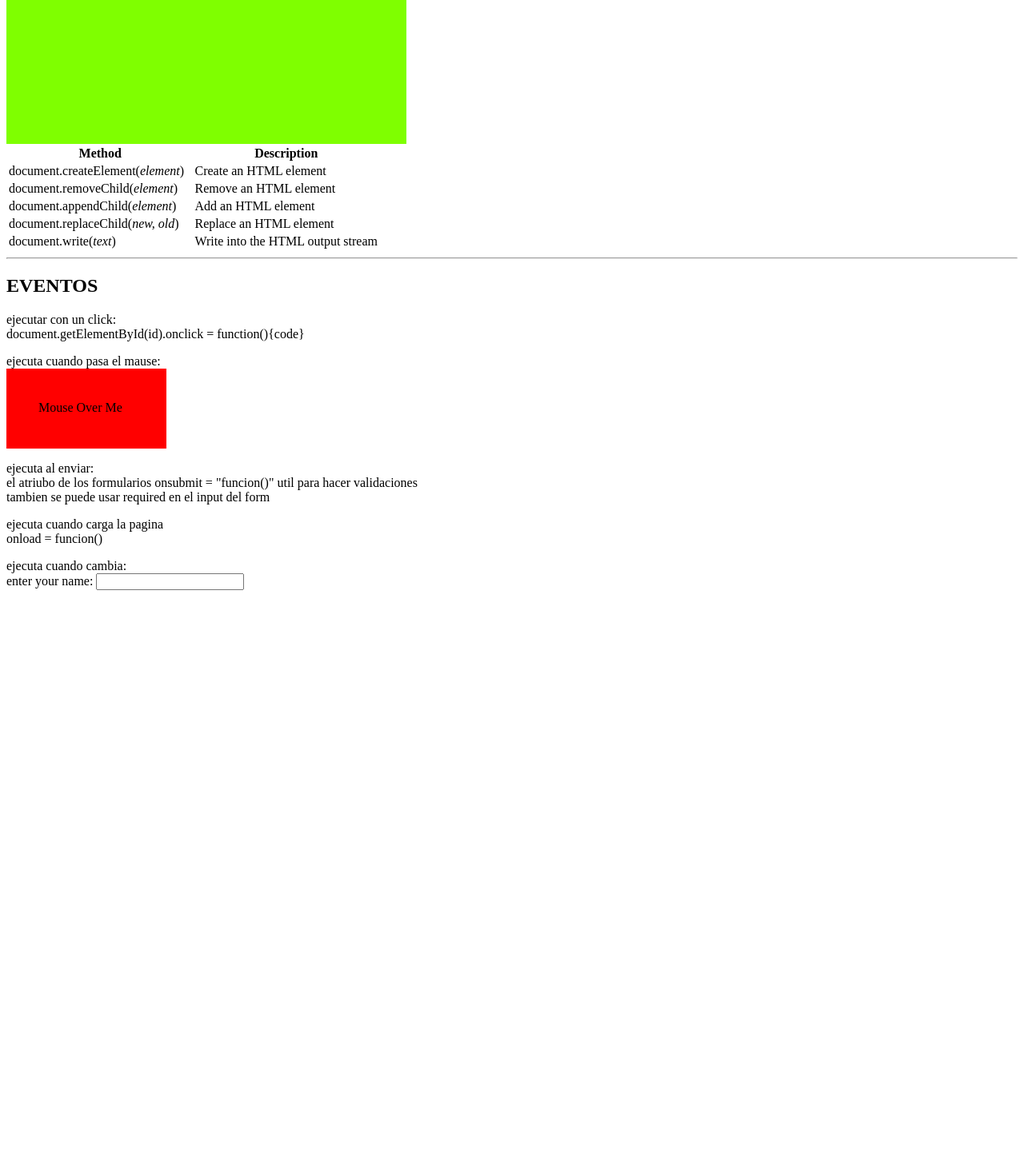
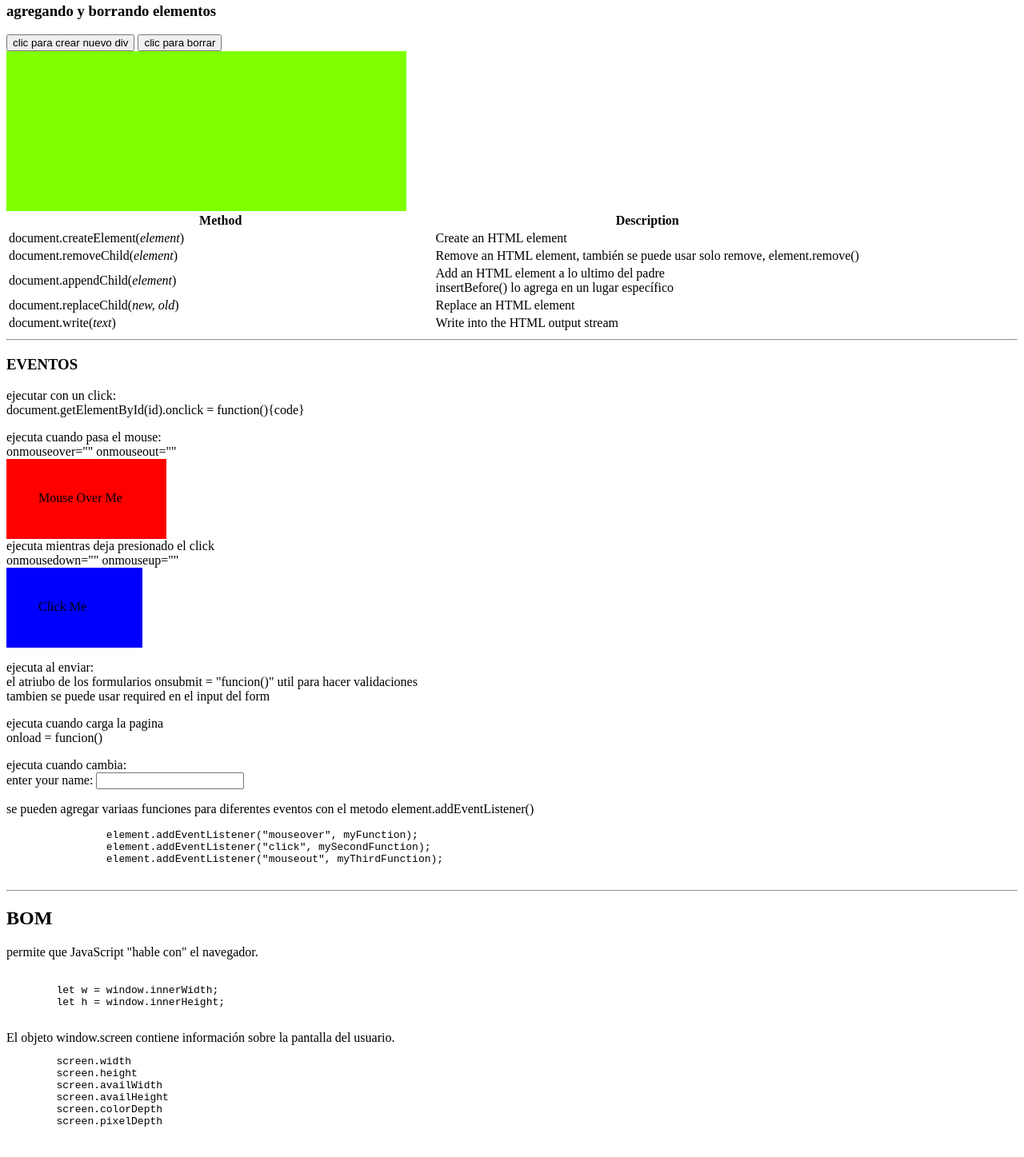
Before and after one commit to Edwar-Sanz/Notes_html_css, a plain HTML site: page JS/events_dom/index.html in a window 1280 px wide. Shown: the part 483-1930 px from the top of the page at 80% size. Before the commit the page ends 1545 px from the top, so only its background shows below. Drawn offline with Linux system fonts and the light colour scheme.

Commit message:
se agregan notas sobre el BOM

```diff
--- a/JS/events_dom/index.html
+++ b/JS/events_dom/index.html
@@ -7,15 +7,17 @@
     <title>Document</title>
 </head>
 <body>
-    <h2> buscando elementos </h2>
+    <h2> DOM </h2>
+    <h3> buscando elementos </h3>
         <table>
             <tr> <td> metodo    </td>   <td> descripcion </td> </tr>
             <tr> <td> document.getElementById(id) </td>	<td>            Find an element by element id </td></tr>
             <tr> <td> document.getElementsByTagName(name) </td>	<td>    busca por la etiqueta html, devuelve una lista  </td></tr>
             <tr> <td> document.getElementsByClassName(name) </td>	<td>Find elements by class name,  retorna una lista </td></tr>
             <tr><td> document.querySelectorAll()</td><td> const x = document.querySelectorAll("p.intro"); <br> retorna una lista de todos los elementos p con class="intro".</td></tr>
+            <tr> <td>NOTA: en realidad no son listas como tal,<br> ya que no se pueden usar los metodos de los arrays, <br>  pero si se puede recorrer por indices como las listas</td></tr>
         </table>
-    <h2> cambiando elementos </h2>
+    <h3> cambiando elementos </h3>
         <table>
             <tr> <td> propiedad    </td><td> descripcion </td></tr>
             <tr> <td> element.innerHTML =  new html content </td><td> Change the inner HTML of an element </td></tr>
@@ -24,7 +26,7 @@
             <tr> <td> metodo: element.setAttribute(attribute, value)  </td><td>Change the attribute value of an HTML element</td></tr>
         </table>
 
-    <h2> agregando y borrando elementos</h2>
+    <h3> agregando y borrando elementos</h3>
         <button onclick="crear_div()" > clic para crear nuevo div </button>
         <button onclick="delete_divs()" > clic para borrar </button>
 
@@ -45,12 +47,13 @@
             </tr>
             <tr>
               <td>document.removeChild(<em>element</em>)</td>
-              <td>Remove an HTML element</td>
+              <td>Remove an HTML element, también se puede usar solo remove, element.remove()</td>
             </tr>
             <tr>
               <td>document.appendChild(<em>element</em>)</td>
-              <td>Add an HTML element</td>
+              <td>Add an HTML element a lo ultimo del padre <br> insertBefore() lo agrega en un lugar específico</td>
             </tr>
+
             <tr>
               <td>document.replaceChild(<em>new, old</em>)</td>
               <td>Replace an HTML element</td>
@@ -63,13 +66,21 @@
 
 <!-- ----------------------------------------------------------------- -->
 <hr>
-    <h2> EVENTOS </h2>
+    <h3> EVENTOS </h3>
         <p> ejecutar con un click: <br> document.getElementById(id).onclick = function(){code}</p>
 
-        <div>ejecuta cuando pasa el mause: <br>
+        <div>ejecuta cuando pasa el mouse: <br> onmouseover=""  onmouseout=""
             <div onmouseover="mOver(this)" onmouseout="mOut(this)"
             style="background-color:red; width:120px; height:20px; padding:40px;">
             Mouse Over Me</div>
+        </div>
+
+
+        <div> ejecuta mientras deja presionado el click <br> onmousedown="" onmouseup=""
+          <div onmousedown="mDown(this)" onmouseup="mUp(this)"
+          style="background-color:blue;width:90px;height:20px;padding:40px;">
+          Click Me
+          </div>
         </div>
 
         <p> ejecuta al enviar: <br>
@@ -80,7 +91,38 @@
         <p> ejecuta cuando carga la pagina <br> onload = funcion() </p>
         <p>ejecuta cuando cambia: <br> enter your name: <input type="text" id="fname" onchange="upperCase()"></p>
 
+        <p> se pueden agregar variaas funciones para diferentes eventos con el metodo element.addEventListener()<br>
+            <pre>
+                element.addEventListener("mouseover", myFunction);
+                element.addEventListener("click", mySecondFunction);
+                element.addEventListener("mouseout", myThirdFunction);
+            </pre>
+        </p>
 
+
+<!-- ----------------------------------------------------------------- -->
+<hr>
+
+        <h2> BOM </h2>
+            <P>permite que JavaScript "hable con" el navegador.
+            <pre>
+        let w = window.innerWidth;
+        let h = window.innerHeight;
+            </pre>
+
+            El objeto window.screen contiene información sobre la pantalla del usuario.
+            <pre>
+        screen.width
+        screen.height
+        screen.availWidth
+        screen.availHeight
+        screen.colorDepth
+        screen.pixelDepth
+
+            </pre>
+
+
+            </p>
 
 
 
--- a/JS/events_dom/scripts.js
+++ b/JS/events_dom/scripts.js
@@ -35,10 +35,6 @@ function delete_divs() {
     let drop_last = tablero.removeChild(drop_div); // se elimina el div hijo
 }
 
-function upperCase() {
-    const x = document.getElementById("fname");
-    x.value = x.value.toUpperCase();
-  }
 
 function mOver(obj) {
     obj.innerHTML = "Thank You"
@@ -47,3 +43,18 @@ function mOver(obj) {
 function mOut(obj) {
     obj.innerHTML = "Mouse Over Me"
   }
+
+function mDown(obj) {
+    obj.style.backgroundColor = "#1ec5e5";
+    obj.innerHTML = "Release Me";
+}
+function mUp(obj) {
+    obj.style.backgroundColor="blue";
+    obj.innerHTML="Thank You";
+}
+
+
+function upperCase() {
+    const x = document.getElementById("fname");
+    x.value = x.value.toUpperCase();
+  }
```
